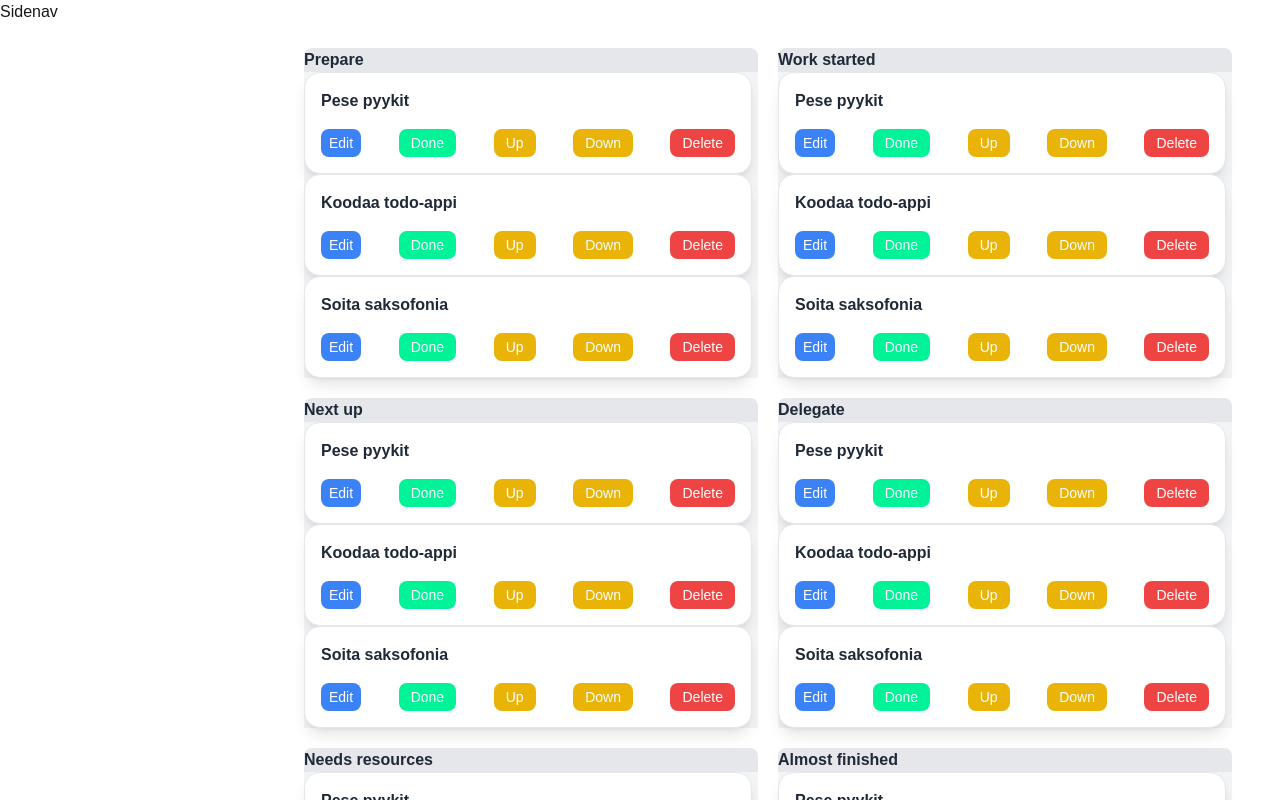
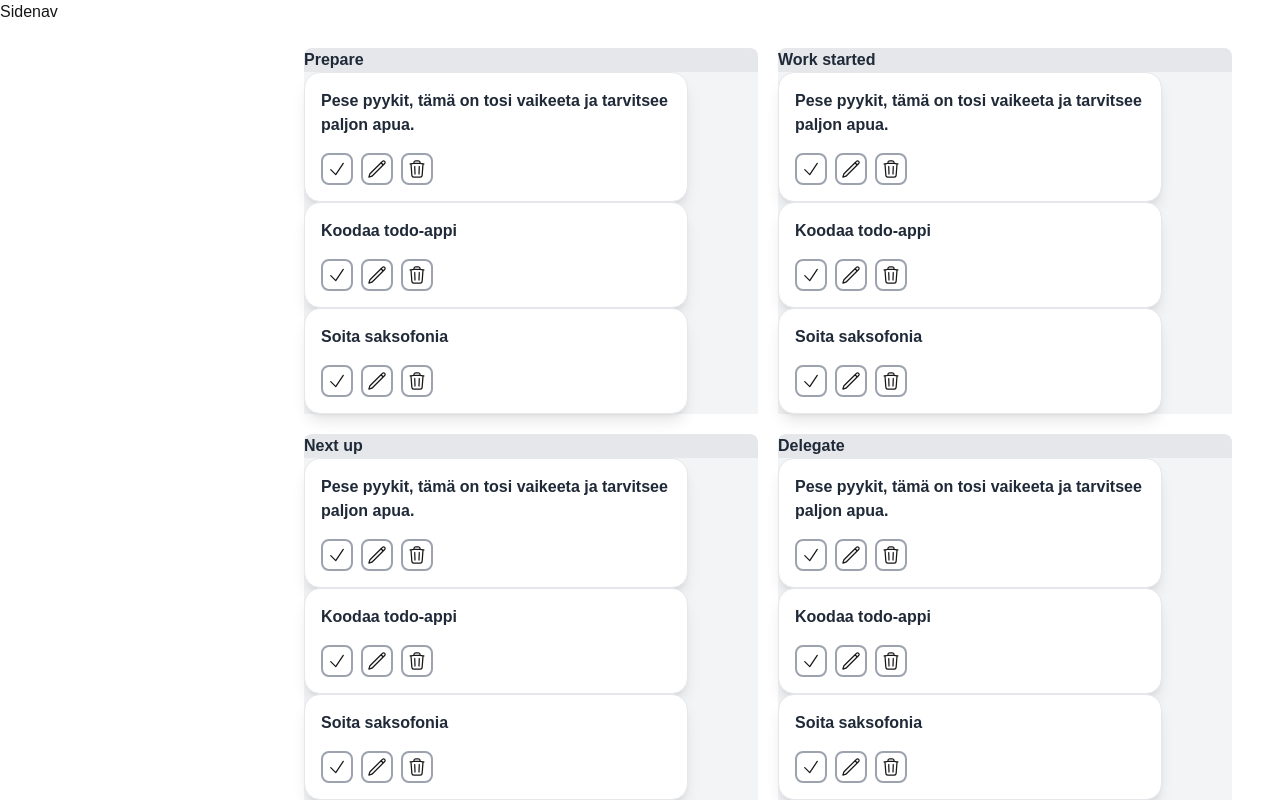
Before and after one commit to OttoOikarinen/awa-project, a Next.js app: page /dashboard in a window 1280 px wide. Built offline with nearby package versions, Linux system fonts and the light colour scheme.

Commit message:
Added comments to help building of the application.

```diff
--- a/app/ui/dashboard/todos.tsx
+++ b/app/ui/dashboard/todos.tsx
@@ -1,8 +1,14 @@
 // Tähän pitää importtaa joku sql kutsu, joka sitten tekee tarvittavan määrän todoita.
-
+// Pitää importtaa myös actionit noille napeille.
+import {
+    CheckIcon,
+    PencilIcon,
+    TrashIcon,
+} from '@heroicons/react/24/outline';
 
 export default async function TodoWrapper() {
     // const todoList = getTodos() etc...
+    {/* Tähän tarvitaan map-funktio todojen listaamiseen */ }
     const Todos = [
         { id: 1, title: "Buy Groceries" },
         { id: 2, title: "Study React"},
@@ -11,9 +17,9 @@ export default async function TodoWrapper() {
         { id: 5, title: "Meeting at 3 PM"},
     ]
     return (
-        <div className=" bg-gray-100  ">
+        <div className=" bg-gray-100">
             {/* Tähän tarvitaan map-funktio todojen listaamiseen. */ }
-            <Todo id="1" task="Pese pyykit"/>
+            <Todo id="1" task="Pese pyykit, tämä on tosi vaikeeta ja tarvitsee paljon apua."/>
             <Todo id="2" task="Koodaa todo-appi"/>
             <Todo id="3" task="Soita saksofonia"/>
         </div>
@@ -27,19 +33,22 @@ export function Todo({
     id: string;
     task: string;
 }) {
-    // Tämä sit vaan displayaa yhden Todon.
-
     return (
-        <div className="max-w-md p-4 bg-white shadow-lg rounded-2xl border border-gray-200">
+        <div className="max-w-sm p-4 bg-white shadow-lg rounded-2xl border border-gray-200 justify-center">
             <h2 className="text-md font-semibold text-gray-800">{task}</h2>
 
 
-            <div className="flex justify-between mt-4">
-                <button className="px-2 py-1 text-sm bg-blue-500 text-white rounded-lg hover:bg-blue-600">Edit</button>
-                <button className="px-3 py-1 text-sm bg-green-500 text-white rounded-lg hover:bg-green-600">Done</button>
-                <button className="px-3 py-1 text-sm bg-yellow-500 text-white rounded-lg hover:bg-yellow-600">Up</button>
-                <button className="px-3 py-1 text-sm bg-yellow-500 text-white rounded-lg hover:bg-yellow-600">Down</button>
-                <button className="px-3 py-1 text-sm bg-red-500 text-white rounded-lg hover:bg-red-600">Delete</button>
+            <div className="flex gap-2 mt-4">
+                <button className="px-1 py-1 text-sm rounded-lg hover:bg-green-500 border-2 border-gray-400">
+                    <CheckIcon className="w-5 h-5 "/>
+                </button>
+                <button className="px-1 py-1 text-sm rounded-lg hover:bg-yellow-300 border-2 border-gray-400">
+                    <PencilIcon className="w-5 h-5"/>
+                </button>
+
+                <button className="px-1 py-1 text-sm rounded-lg hover:bg-red-500 border-2 border-gray-400">
+                    <TrashIcon className="w-5 h-5"/>
+                </button>
             </div>
         </div>
     )
```
